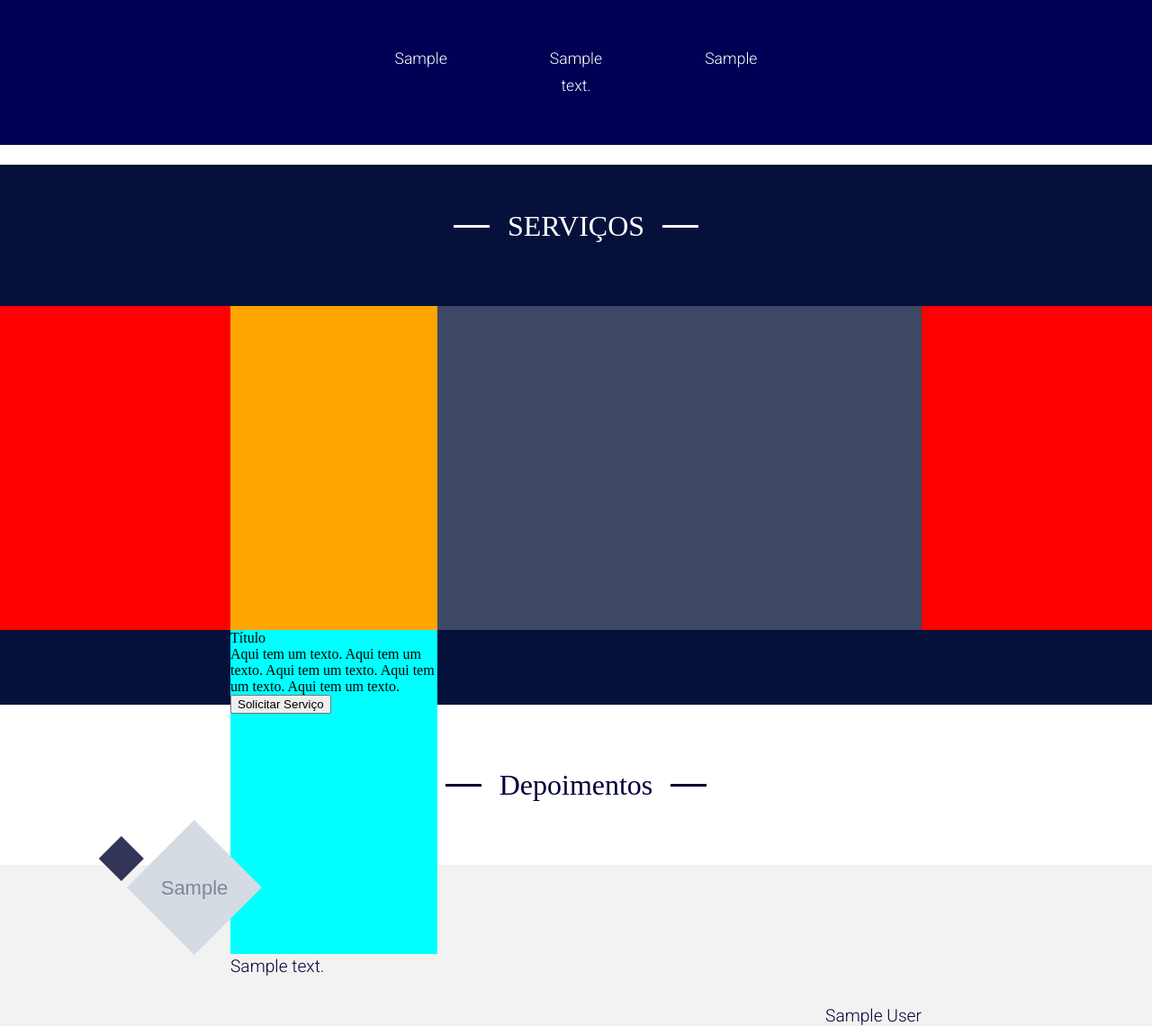
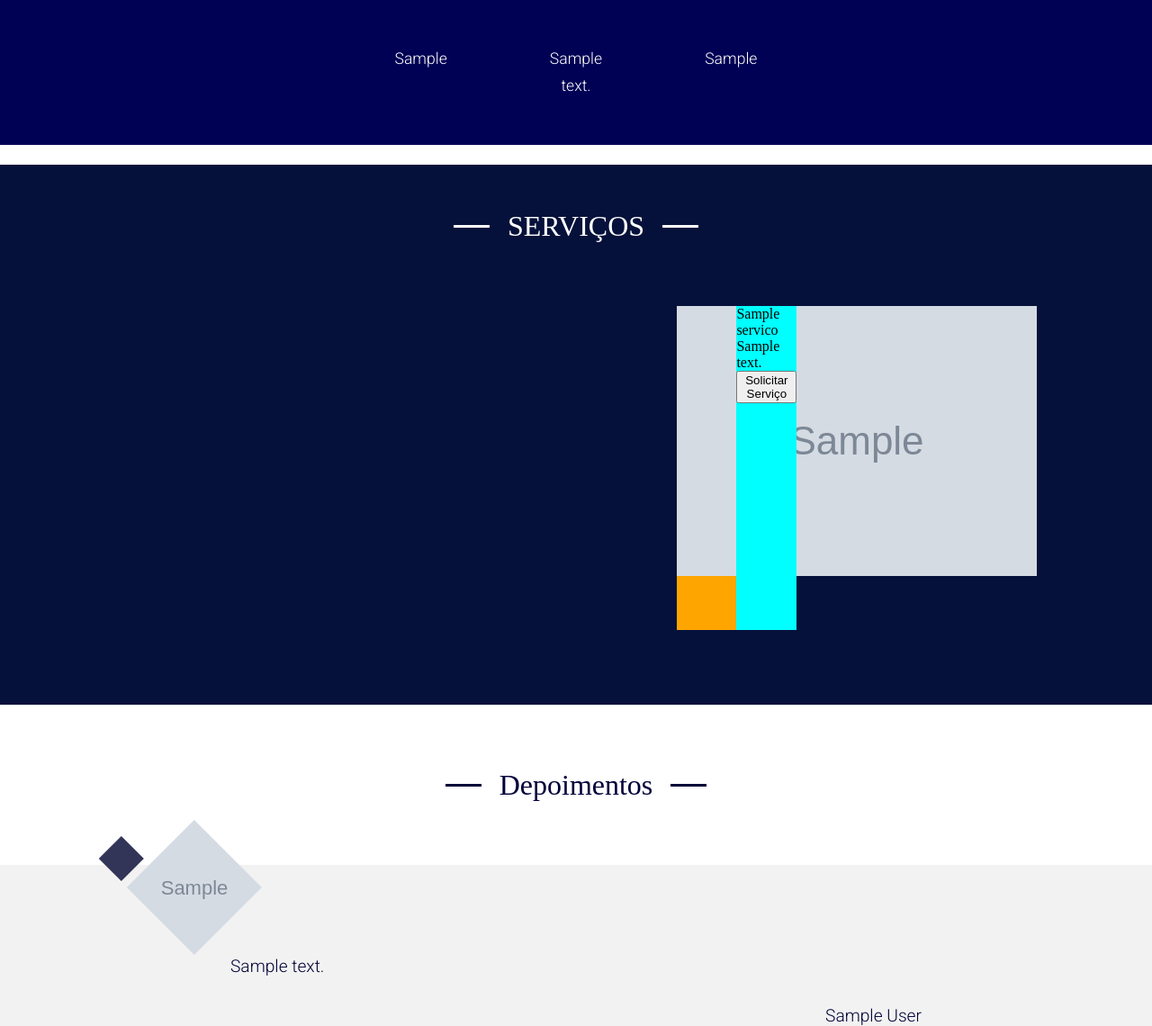
Before and after one commit to citi-onboarding/fisher, a Django app: page / in a window 1280 px wide. Shown: the part 1753-2893 px from the top of the page at 90% size. Run offline with Django 3.2, Linux system fonts and the light colour scheme; tables that the repository leaves empty hold one stand-in row (values such as "Sample post"); grey boxes marked "Sample" are stand-in pictures.

Commit message:
save changes to lelec

```diff
--- a/core/static/css/servicos.css
+++ b/core/static/css/servicos.css
@@ -17,28 +17,28 @@
 #carrossel-servicos-container {
   width: 100%;
   height: 360px;
-  background-color: red;
+  /* background-color: red; */
   display: flex;
   justify-content: center;
 }
 
 #carrossel-servicos {
   width: 60%;
-  background-color: yellow;
+  /* background-color: yellow; */
 }
 
 .servico-item {
   width: 60%;
   height: 360px;
+  display: flex;
+  justify-content: center;
+  align-items: center;
 }
 
 .servico-content-container {
   width: 100%;
   height: 100%;
-  /* display: flex;
-  justify-content: center;
-  align-items: center; */
-  background-color: #3e4763;
+  /* background-color: #3e4763; */
 }
 
 .servico-item-conteudo{
--- a/core/static/js/servicos.js
+++ b/core/static/js/servicos.js
@@ -1,8 +1,18 @@
 $('document').ready(() => {
   $('#carrossel-servicos').slick({
-    slidesToShow: 1,
+    slidesToShow: 3,
     slidesToScroll: 1,
     prevArrow: '<button type="button" onclick="resizeDepoiments()" class="carousel-next"><img src="/static/imagens/leftarrowangle1.svg"></button>',
-    nextArrow: '<button type="button" onclick="resizeDepoiments()" class="carousel-prev"><img src="/static/imagens/leftarrowangle1.svg"></button>'
+    nextArrow: '<button type="button" onclick="resizeDepoiments()" class="carousel-prev"><img src="/static/imagens/leftarrowangle1.svg"></button>',
+    centerMode: true,
+  });
+
+  $('.solicitar-servico').click((e) => {
+    $('#servico-modal-container').css('display', 'flex');
+    $('#servico-select').val(e.target.getAttribute('data'));
+  });
+
+  $('#modal-close').click(() => {
+    $('#servico-modal-container').css('display', 'none');
   });
 });
--- a/core/templates/home.html
+++ b/core/templates/home.html
@@ -109,23 +109,50 @@
     <div id="title-servicos-div">
       <h1 id="title-servicos-h1">SERVIÇOS</h1>
     </div>
-    {% for servico in servicos %}
     <div id="carrossel-servicos-container">
       <div id="carrossel-servicos">
+        {% for servico in servicos %}
         <div class="servico-content-container">
           <div class="servico-item">
-            <div class="servico-item-img"></div>
+            <div class="servico-item-img"><img src="{{servico.image}}" alt="Imagem Serviço"></div>
             <div class="servico-item-conteudo">
-              <div class="servico-item-title">Título</div>
-              <div class="servico-item-text">Aqui tem um texto. Aqui tem um texto. Aqui tem um texto. Aqui tem um texto.
-                Aqui tem um texto. </div>
-              <button class="solicitar-servico">Solicitar Serviço</button>
+              <div class="servico-item-title">{{ servico.title}}</div>
+              <div class="servico-item-text">{{ servico.description}}</div>
+              <button class="solicitar-servico" data="{{servico.title}}">Solicitar Serviço</button>
             </div>
           </div>
         </div>
+        {% endfor %}
       </div>
     </div>
-    {% endfor %}
+  </div>
+  <div id="servico-modal-container">
+    <div id="servico-modal">
+      <form method="POST" id="servico-form">
+        {% csrf_token %}
+        <span id="modal-close">X</span>
+        <div>
+          <input class="servico-modal-input" type="text" name="name" placeholder="Nome">
+        </div>
+        <div>
+          <input class="servico-modal-input" type="email" name="email" placeholder="E-mail">
+        </div>
+        <div>
+          <select class="servico-modal-input" name="servico" id="servico-select">
+            <option value="" disabled>Serviço</option>
+            {% for servico in servicos %}
+            <option value="{{ servico.title }}">{{ servico.title }}</option>
+            {% endfor %}
+          </select>
+        </div>
+        <div>
+          <textarea class="servico-modal-input" name="description" cols="30" rows="10" placeholder="Descrição"></textarea>
+        </div>
+        <div>
+          <input class="servico-modal-input" type="submit" value="Enviar">
+        </div>
+      </form>
+    </div>
   </div>
 
   <div id="depoimentos">
--- a/core/views.py
+++ b/core/views.py
@@ -12,18 +12,36 @@
 # Create your views here.
 def home_view(request):
     if request.method == "POST":
-        send_mail(
-            '[CONTATO-SITE]',
-            'Nome:{}\nEmail: {}\nTelefone: {}\nMensagem: {}'.format(
-              request.POST.get('nome'),
-              request.POST.get('email'),
-              request.POST.get('tel'),
-              request.POST.get('conteudo'),
-            ),
-            'MY_EMAIL',
-            ['MY_ANOTHER_EMAIL'],
-            fail_silently=False,
-        )
+        if request.POST.get('servico'):
+            send_mail(
+                '[SERVIÇO-SITE]',
+                'Nome:{}\nEmail: {}\nServiço: {}\nDescrição: {}'.format(
+                  request.POST.get('nome'),
+                  request.POST.get('email'),
+                  request.POST.get('servico'),
+                  request.POST.get('description'),
+                ),
+                'fisherconsultoria1@gmail.com',
+                ['eder.marques@citi.org.br'],
+                fail_silently=False,
+            )
+            context = getContext()
+            return render(request, "home.html", context)
+        else:
+            send_mail(
+                '[CONTATO-SITE]',
+                'Nome:{}\nEmail: {}\nTelefone: {}\nMensagem: {}'.format(
+                  request.POST.get('nome'),
+                  request.POST.get('email'),
+                  request.POST.get('tel'),
+                  request.POST.get('conteudo'),
+                ),
+                'fisherconsultoria1@gmail.com',
+                ['eder.marques@citi.org.br'],
+                fail_silently=False,
+            )
+            context = getContext()
+            return render(request, "home.html", context)
     else:
         context = getContext()
         return render(request, "home.html", context)
--- a/fisher/settings.py
+++ b/fisher/settings.py
@@ -28,8 +28,8 @@
 ALLOWED_HOSTS = ['*']
 
 EMAIL_HOST = 'smtp.gmail.com'
-EMAIL_HOST_USER = 'MY_EMAIL'
-EMAIL_HOST_PASSWORD = 'MY_PASSWORD'
+EMAIL_HOST_USER = 'fisherconsultoria1@gmail.com'
+EMAIL_HOST_PASSWORD = 'fisher&citi'
 EMAIL_PORT = 587
 EMAIL_USE_TLS = True
 
```
Also changed, not shown: other parts of core/static/css/servicos.css (+42 -0 lines), aboutUs/1.png (deleted), core/migrations/0001_initial.py (added), core/migrations/0002_auto_20181217_2130.py (added), core/migrations/0003_auto_20190110_1121.py (added), core/migrations/0004_auto_20190110_1122.py (added), core/migrations/0005_auto_20190110_1125.py (added), core/migrations/0006_depoiments_footer.py (added), core/migrations/0007_remove_depoiments_footer.py (added), core/migrations/0008_servico.py (added), core/migrations/__init__.py (added), media/servicos/1_VrpjZ-7-RnxdcNJGUl7Fzg_9jSZ7K0.jpeg (added), media/servicos/219a9670eb8f11e8a5c1bd8e0ad620b3.map.png (added), media/servicos/Screenshot_from_2019-01-10_19-45-42.png (added).
